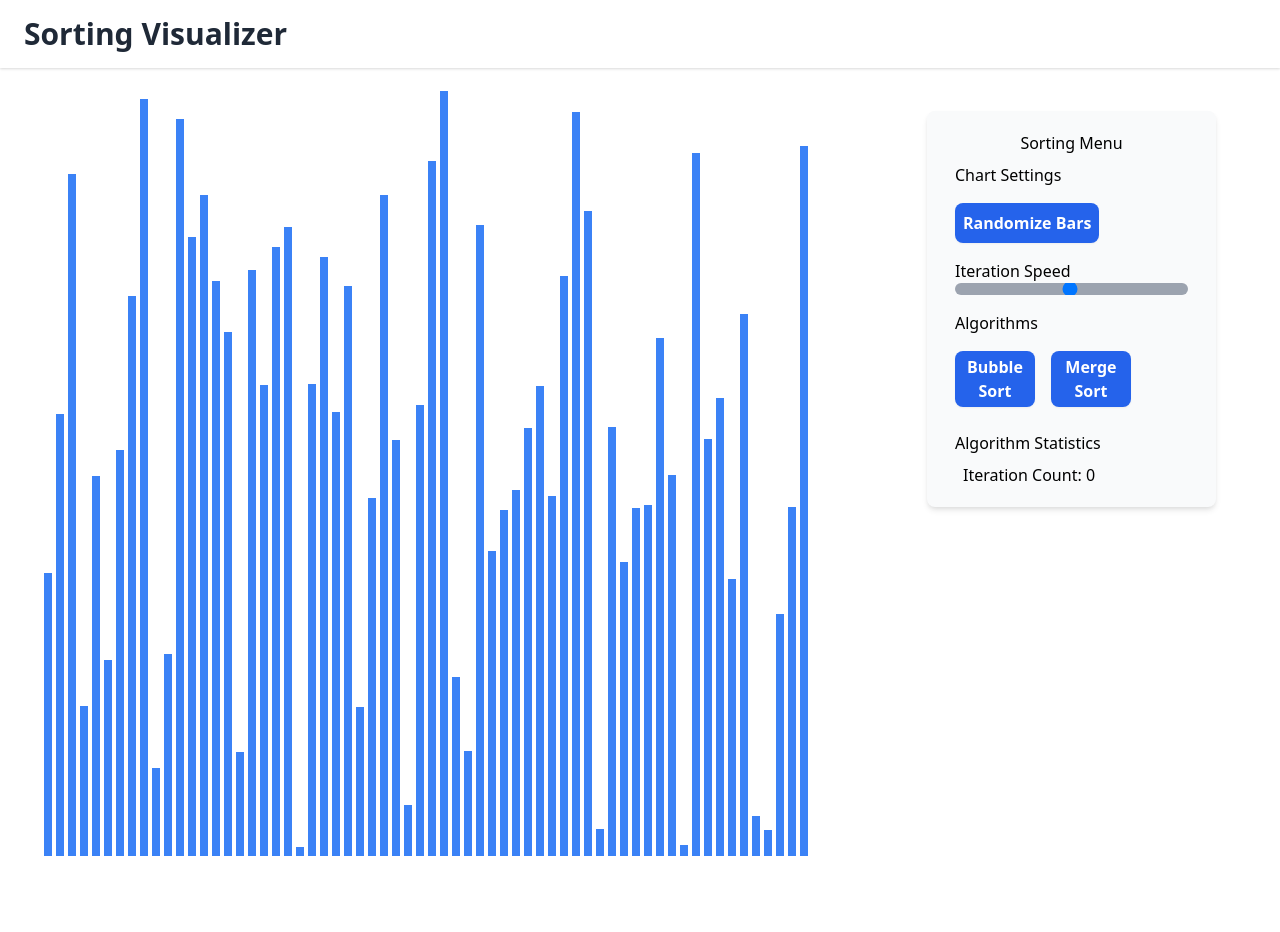
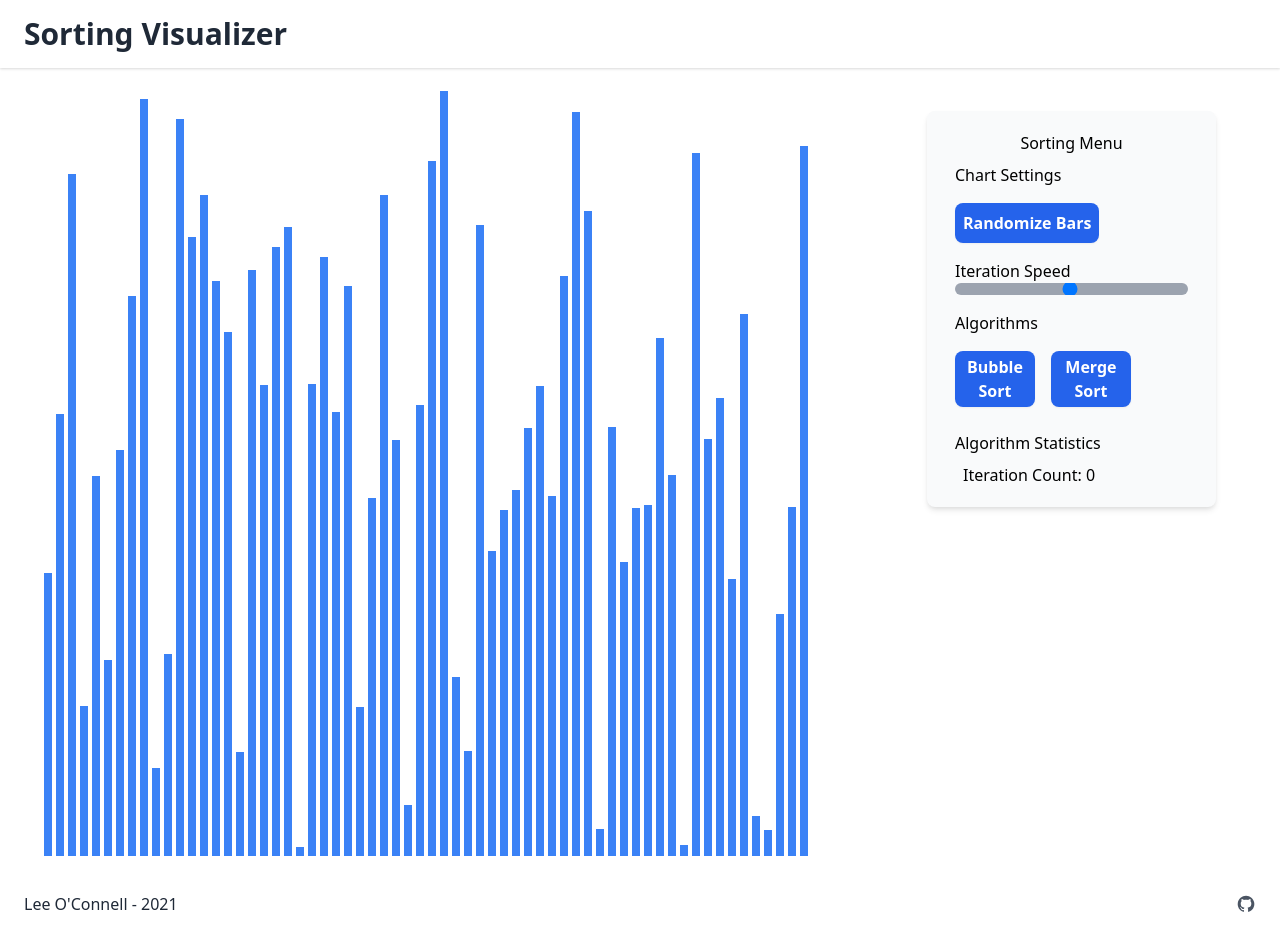
Before and after one commit to Leeoc/sorting-visualizer, a React (Create React App) app: page / in a window 1280 px wide. Before the commit the page ends 876 px from the top, so only its background shows below. Built offline with nearby package versions, Linux system fonts and the light colour scheme.

Commit message:
feat(footer): Created footer component

```diff
--- a/src/App.js
+++ b/src/App.js
@@ -1,5 +1,6 @@
 import SortingVisualizer from "./components/SortingVisualizer/SortingVisualizer";
 import Navbar from "./components/Navbar/Navbar";
+import Footer from "./components/Footer/Footer";
 
 function App() {
   return (
@@ -9,6 +10,7 @@
         <SortingVisualizer />
 
       </div>
+      <Footer />
     </div>
   );
 }
--- /dev/null
+++ b/src/components/Footer/Footer.js
@@ -0,0 +1,22 @@
+import React from "react"
+
+const Footer = () => {
+  return (
+    <footer className="flex flex-col items-center justify-between px-6 py-4 bg-white dark:bg-gray-800 sm:flex-row">
+      <p className="py-2 text-gray-800 dark:text-white sm:py-0">Lee O'Connell - {new Date().getFullYear()}</p>
+
+      <div className="flex -mx-2">
+        <a href="https://www.github.com/leeoc" className="mx-2 text-gray-600 dark:text-gray-300 hover:text-gray-500 dark:hover:text-gray-300" aria-label="Github">
+          <svg className="w-5 h-5 fill-current" viewBox="0 0 24 24" fill="none"
+            xmlns="http://www.w3.org/2000/svg">
+            <path
+              d="M12.026 2C7.13295 1.99937 2.96183 5.54799 2.17842 10.3779C1.395 15.2079 4.23061 19.893 8.87302 21.439C9.37302 21.529 9.55202 21.222 9.55202 20.958C9.55202 20.721 9.54402 20.093 9.54102 19.258C6.76602 19.858 6.18002 17.92 6.18002 17.92C5.99733 17.317 5.60459 16.7993 5.07302 16.461C4.17302 15.842 5.14202 15.856 5.14202 15.856C5.78269 15.9438 6.34657 16.3235 6.66902 16.884C6.94195 17.3803 7.40177 17.747 7.94632 17.9026C8.49087 18.0583 9.07503 17.99 9.56902 17.713C9.61544 17.207 9.84055 16.7341 10.204 16.379C7.99002 16.128 5.66202 15.272 5.66202 11.449C5.64973 10.4602 6.01691 9.5043 6.68802 8.778C6.38437 7.91731 6.42013 6.97325 6.78802 6.138C6.78802 6.138 7.62502 5.869 9.53002 7.159C11.1639 6.71101 12.8882 6.71101 14.522 7.159C16.428 5.868 17.264 6.138 17.264 6.138C17.6336 6.97286 17.6694 7.91757 17.364 8.778C18.0376 9.50423 18.4045 10.4626 18.388 11.453C18.388 15.286 16.058 16.128 13.836 16.375C14.3153 16.8651 14.5612 17.5373 14.511 18.221C14.511 19.555 14.499 20.631 14.499 20.958C14.499 21.225 14.677 21.535 15.186 21.437C19.8265 19.8884 22.6591 15.203 21.874 10.3743C21.089 5.54565 16.9181 1.99888 12.026 2Z">
+            </path>
+          </svg>
+        </a>
+      </div>
+    </footer>
+  )
+}
+
+export default Footer
```
